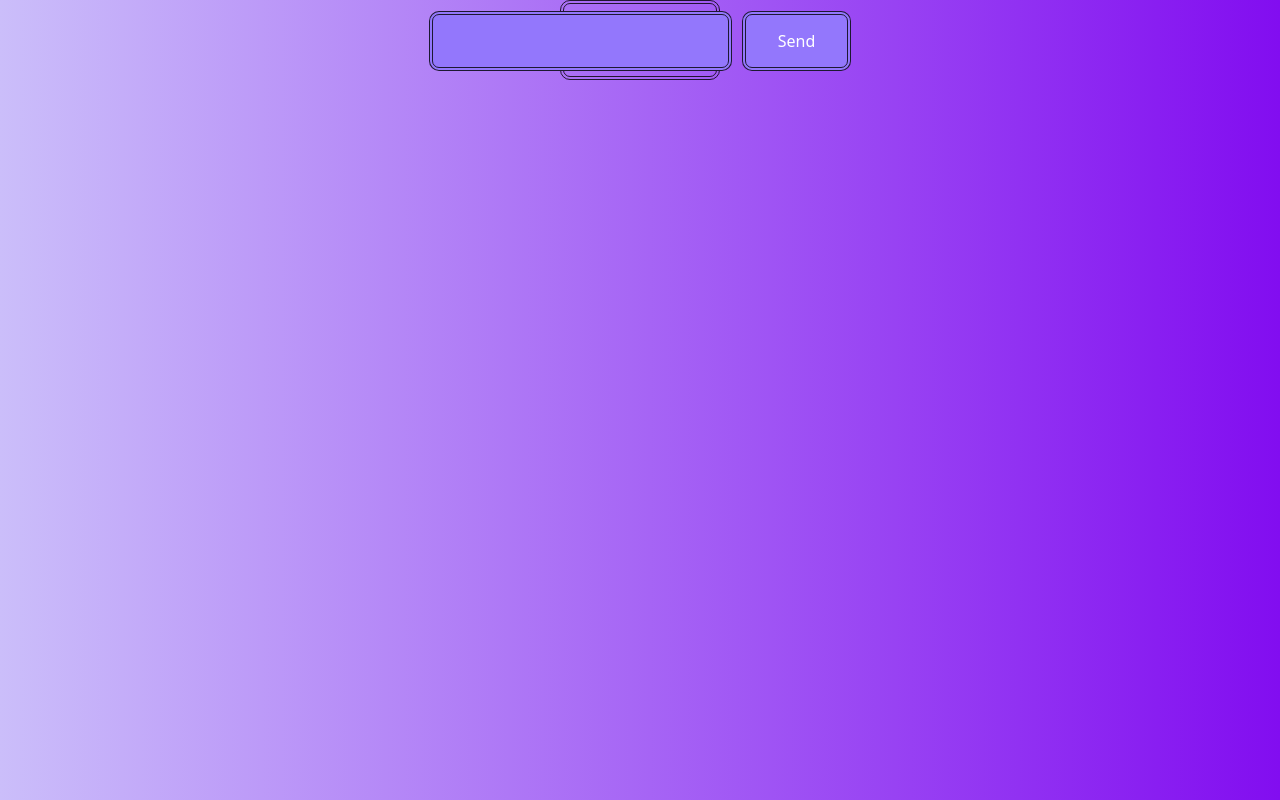
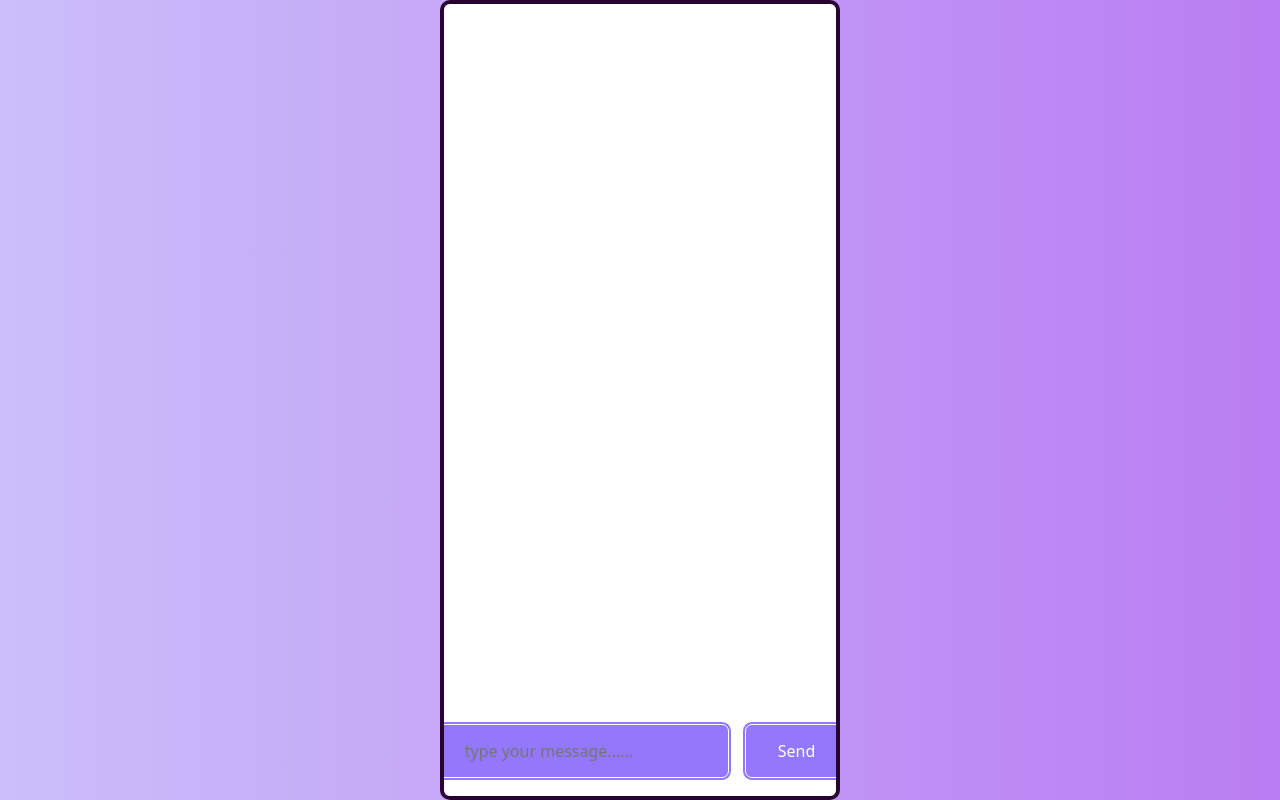
Before and after one commit to BenBissTech/messenger-app, a plain HTML site: page index.html in a window 1280 px wide. Drawn offline with Linux system fonts and the light colour scheme.

Commit message:
Further style changes

```diff
--- a/index.html
+++ b/index.html
@@ -10,7 +10,7 @@
 <body>
     <form id="message-container"></div>
     <form id="send-container">
-        <input type="text" id="message-input">
+        <input type="text" id="message-input" placeholder="type your message......">
         <button type="submit" id="send-button">Send</button>
     </form>
 </body>
--- a/style.css
+++ b/style.css
@@ -7,19 +7,24 @@
 body {
     padding: 0;
     margin: 0;
-    background: linear-gradient(to right, #cbbefa, #820df0);
+    background: linear-gradient(to right, #cbbefa, #ba7df3);
     display: flex;
     justify-content: center;
 }
 
 #message-container {
     border-radius: 10px;
-    border: 4px double #000000cc;
+    border: 4px #280431;
+    border-style: solid;
+    background-color: #FFF;
+    padding: 5vh;
     display: flex;
-    height: 10vh;
-    width: 20vh;
     justify-content: center;
     align-items: flex-end;
+    width: 50vh;
+    height: 100vh;
+    overflow-y: scroll;
+    padding: 10px;
 }
 
 #message-container div {
@@ -27,23 +32,23 @@ body {
     padding: 5px;
 }
 
-    #message-container div:nth-child(2n) {
-      background-color: #FFF;
-    }
+#message-container div:nth-child(2n) {
+    background-color: #FFF;
+}
 
 #send-container {
     display: flex;
     height: 10vh;
-    width: 20vh;
+    width: 40vh;
     justify-content: center;
     align-items: flex-end;
 }
 
-button {
+#send-button {
     margin: 5px;
     background-color: #9377fc;
     border-radius: 10px;
-    border: 4px double #000000cc;
+    border: 4px double #ffffff;
     color: white;
     padding: 15px 32px;
     text-align: center;
@@ -52,82 +57,16 @@ button {
     font-size: 16px;
 }
 
-input {
+#message-input {
     margin: 5px;
     background-color: #9377fc;
     border-radius: 10px;
-    border: 4px double #000000cc;
+    border: 4px double rgb(255, 255, 255);
+    width: 40vh;
     color: white;
     padding: 15px 32px;
-    text-align: center;
+    text-align: left;
     text-decoration: none;
     display: inline-block;
     font-size: 16px;
 }
-
-/*
-
-body, ul {
-    margin: 0;
-    padding: 0;
-    list-style: none;
-  }
-
-
-  #message-container {
-    width: 400px;
-    height: 400px;
-    border: 1px solid #ccc;
-    overflow-y: scroll;
-    padding: 10px;
-  }
-
-  .message {
-    display: inline-block;
-    max-width: 70%;
-    margin-bottom: 10px;
-    padding: 10px;
-    border-radius: 10px;
-  }
-
-  .sent-message {
-    background-color: #0084ff;
-    color: #fff;
-    float: right;
-  }
-
-  .received-message {
-    background-color: #f2f2f2;
-    float: left;
-  }
-
-
-  #send-container {
-    padding: 10px;
-    display: flex;
-    align-items: center;
-  }
-
-  #message-input {
-    flex: 1;
-    padding: 8px;
-    font-size: 16px;
-    border: 1px solid #ccc;
-    border-radius: 5px;
-    margin-right: 5px;
-  }
-
-  #send-button {
-    padding: 8px 16px;
-    background-color: #0084ff;
-    color: #fff;
-    border: none;
-    border-radius: 5px;
-    cursor: pointer;
-  }
-
-  #send-button:hover {
-    background-color: #0065cc;
-  }
-
-*/
```
